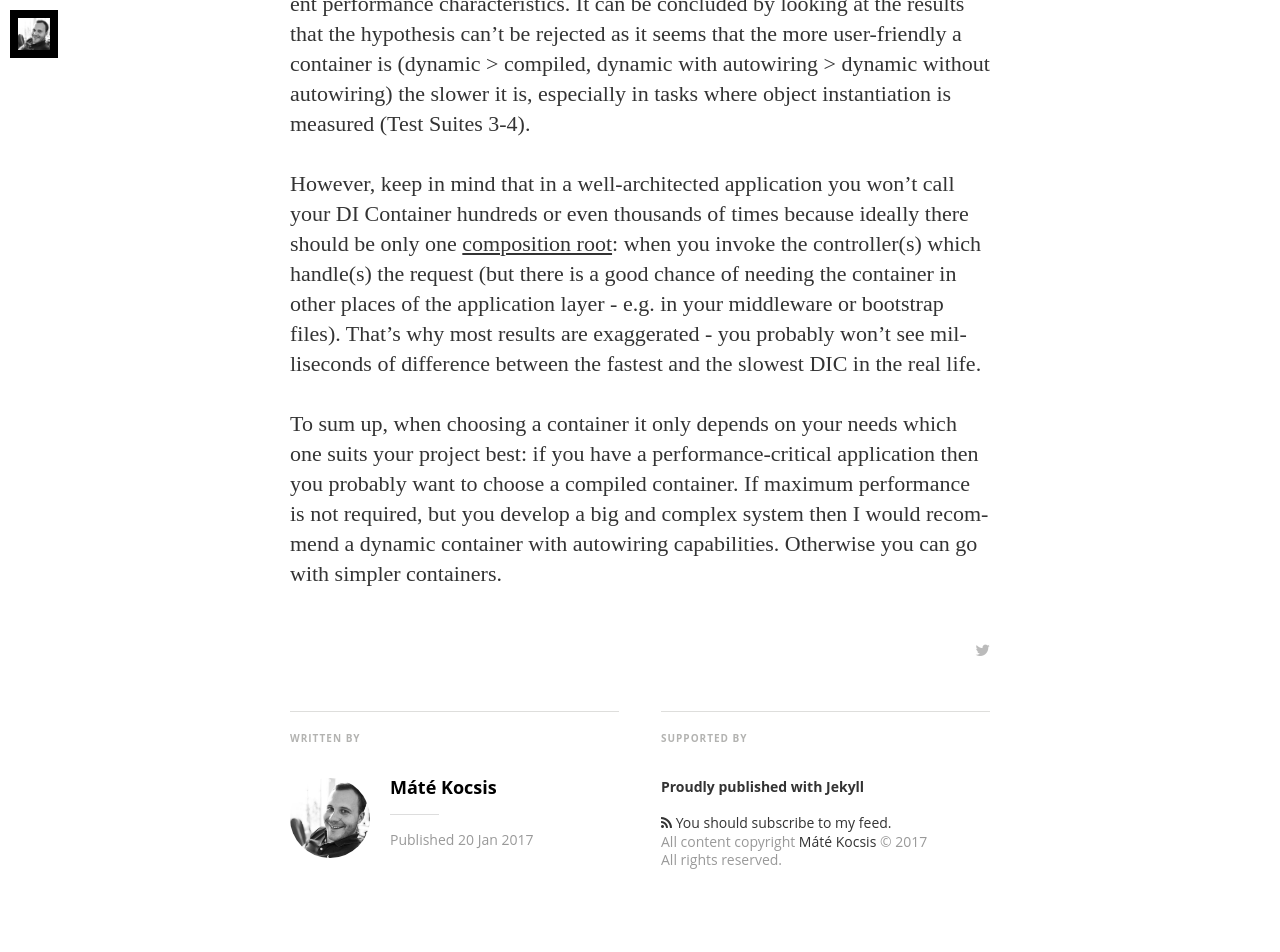
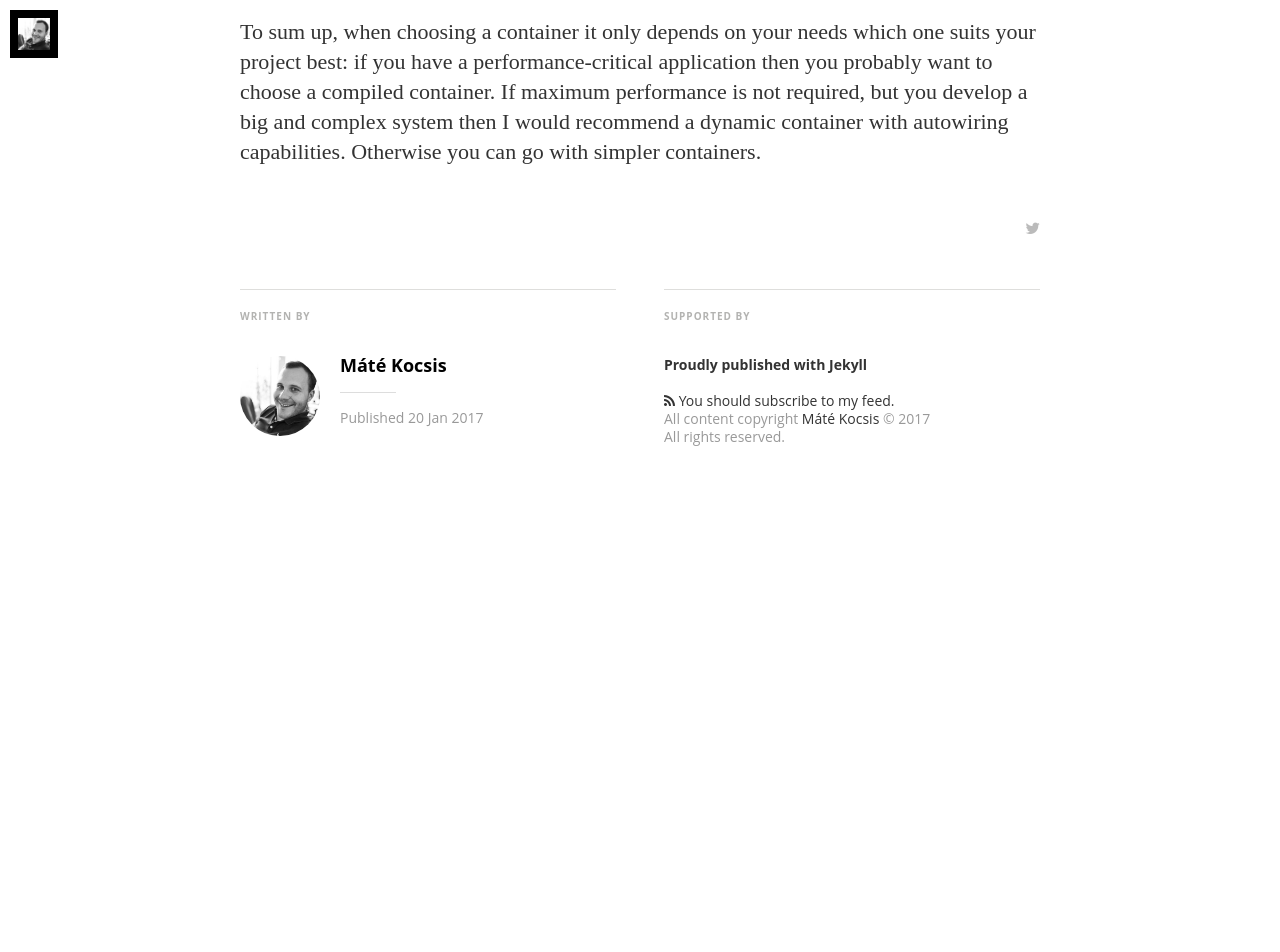
Before and after one commit to kocsismate/kocsismate.github.io, a Jekyll site: the page built from _posts/2017-01-20-benchmark-for-some-popular-di-containers.md, in a window 1280 px wide and 1400 px high, scrolled down 16916 px. Shown: the top 952 px of the window. Built offline with Jekyll 4.4.1, drawn with Linux system fonts in a browser that asks for light colours; nearby versions of some CDN libraries; some web fonts are replaced; comment, search, counter and statistics services are not loaded; after the commit the page ends 17503 px from its top, so only the background shows below that; some of the changed text lies outside the part shown.

Commit message:
Pimping it more

```diff
--- a/_config.yml
+++ b/_config.yml
@@ -26,7 +26,7 @@ author_image: "/assets/image/author.jpg"
 # Social settings
 twitter_handle: "@kocsismate90"
 disqus: "kocsismate"
-#google_analytics: UA-XXXXX-X
+google_analytics: UA-90649601-1
 
 social:
   - icon:	"twitter"
--- a/_layouts/post.html
+++ b/_layouts/post.html
@@ -105,16 +105,6 @@
         {% endif %}
       </article>
     </main>
-    <div class="bottom-closer">
-      <div class="background-closer-image" {%if site.cover %} style="background-image: url({{ site.cover | prepend: site.baseurl }})"{% endif %}>
-        Image
-      </div>
-      <div class="inner">
-        <h1 class="blog-title">{{ site.title }}</h1>
-        <h2 class="blog-description">{{ site.description }}</h2>
-        <a href={{ "/" | prepend: site.baseurl }} class="btn">Back to Overview</a>
-      </div>
-    </div>
     {% include javascripts.html %}
   </body>
 </html>
--- a/assets/css/main.sass
+++ b/assets/css/main.sass
@@ -76,7 +76,7 @@ body
 
 .blog-header
   width: 100%
-  max-width: 700px
+  max-width: 800px
   margin: 0 auto
   position: relative
   padding: 0
@@ -130,7 +130,7 @@ body
 
 .content
   width: 100%
-  max-width: 700px
+  max-width: 800px
   margin: 0 auto
   @include box-sizing(border-box)
   @include respond-to(800)
@@ -173,7 +173,7 @@ body
   padding-bottom: 40px
 
 .post-template .content
-  max-width: 700px
+  max-width: 800px
 
 .index-headline
   border-top: 1px solid #dededc
@@ -221,7 +221,7 @@ body
   margin: 0 auto
   padding: $rs*3 0
   width: 100%
-  max-width: 700px
+  max-width: 800px
   font-size: $rs/4*3
   text-align: center
   color: #999
@@ -240,7 +240,7 @@ body
     right: 0
     bottom: 0
     overflow: hidden
-    @media(min-width: 700px)
+    @media(min-width: 800px)
       .post-image-image
         background-size: cover
         position: absolute
@@ -253,7 +253,7 @@ body
         z-index: 1
       .post-image-image2
         display: none
-    @media(max-width: 700px)
+    @media(max-width: 800px)
       .post-image-image
         display: none
       .post-image-image2
```
